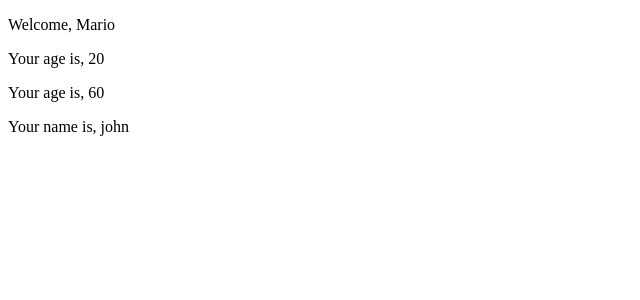
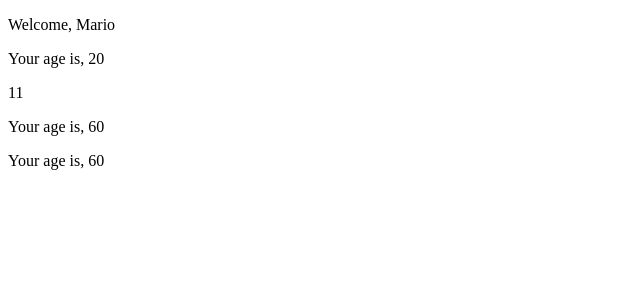
Before and after one commit to MorenoMaroccia/esercizi-react, a React (Create React App) app in the folder my-app/: page / in a window 1280 px wide. Shown: the top 300 px of the page, without its empty margins (0-640 px from the left). Built offline with nearby package versions, Linux system fonts and the light colour scheme.

Commit message:
da finire il 04

```diff
--- a/my-app/src/Age2.js
+++ b/my-app/src/Age2.js
@@ -19,3 +19,23 @@
 // }
 
 // export default Age2
+
+import React from 'react'
+
+
+export class Age2 extends React.Component{
+
+
+    render () {
+        return (
+        <div>
+
+          <p>{this.props.age ? this.props.age : 'No prop'}</p>
+
+
+        </div>)
+    }
+
+}
+
+export default Age2
--- a/my-app/src/Age4.js
+++ b/my-app/src/Age4.js
@@ -1,18 +1,21 @@
-import React from 'react'
-import { Name } from './Name'
+
+
+// import React from 'react'
+//  import { Name } from './Name'
 
 
 
-export class Age4 extends React.Component{
+// export class Age4 extends React.Component{
 
 
-    render () {
-        return (
-        <div>
-            <Name name='john' />
-        {this.props.age > 18 && this.props.age < 65 && this.props.name === "John" &&
-        <p>Your age is, {this.props.age}</p>}
-        </div>)
-    }
+//     render () {
+//         return (
+//         <div>
 
-}
+//             {this.props.age > 18 && this.props.age < 65 && Name.a === 'john' && <p>Your age is, {Name.a}{this.props.age}</p>}
+//               { <p>{this.a = 'john'}</p>}
+//         </div>)
+
+//     }
+
+// }
--- /dev/null
+++ b/my-app/src/Age5.js
@@ -0,0 +1,16 @@
+import React from 'react'
+
+
+export class Age5 extends React.Component{
+
+
+
+    render () {
+        return (
+        <div>
+
+        <p>{this.props.age > 18 && this.props.age < 65 ? <p>Your age is, {this.props.age}</p> : <p>You are very young!</p>}</p>
+        </div>)
+    }
+
+}
--- a/my-app/src/App.js
+++ b/my-app/src/App.js
@@ -1,5 +1,6 @@
 import React from "react";
 import { Welcome } from "./Welcome";
+
 
 
 
--- a/my-app/src/Name.js
+++ b/my-app/src/Name.js
@@ -2,14 +2,19 @@ import React from 'react'
 
 
 export class Name extends React.Component{
+    a = this.props.name
+    render () {
 
-
-    render () {
         return (
         <div>
 
-        {<p>Your name is, {this.props.name}</p>}
+       {this.a === 'john'&& <p>Your name is, {this.props.name}</p>}
+
+
+
         </div>)
     }
 
 }
+
+export default Name
--- a/my-app/src/Welcome.js
+++ b/my-app/src/Welcome.js
@@ -1,9 +1,11 @@
 import React from 'react'
 import { Age } from './Age'
-// import { Age2 } from './Age2'
+import { Age2 } from './Age2'
 import { Age3 } from './Age3'
-import { Age4 } from './Age4'
-import { Name } from './Name'
+//  import { Age4 } from './Age4'
+import { Age5 } from './Age5'
+// import { Name } from './Name'
+
 
 
 export class Welcome extends React.Component{
@@ -12,9 +14,13 @@ export class Welcome extends React.Component{
         <div>
             <p>Welcome, {this.props.name}</p>
             <Age age={20}/>
-            {/* <Age2 age={11}/> */}
+            <Age2 age={11}/>
             <Age3 age={60} />
-            <Age4 age= {60} />
+            {/* <Name  name = 'john' /> */}
+           {/* <Age4 age={50}   />  */}
+            <Age5 age={60} />
+
+
 
             </div>)
     }
```
Also changed, not shown: my-app/src/Hello.js (added, +10 -0 lines), my-app/src/Sum.js (added, +10 -0 lines).
